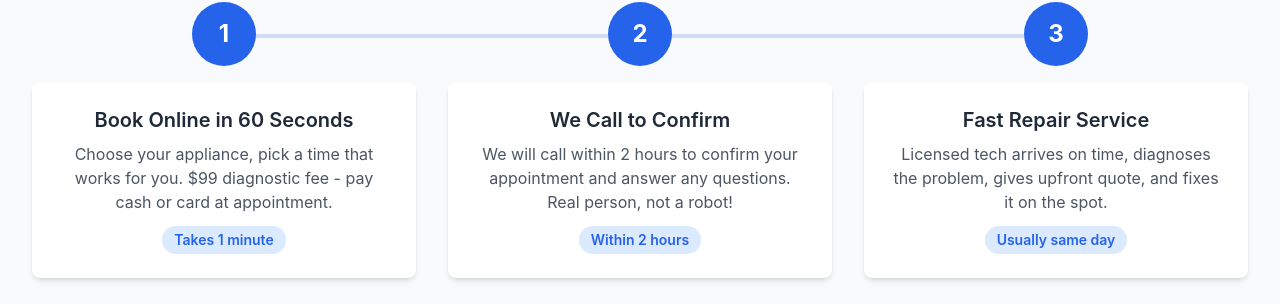
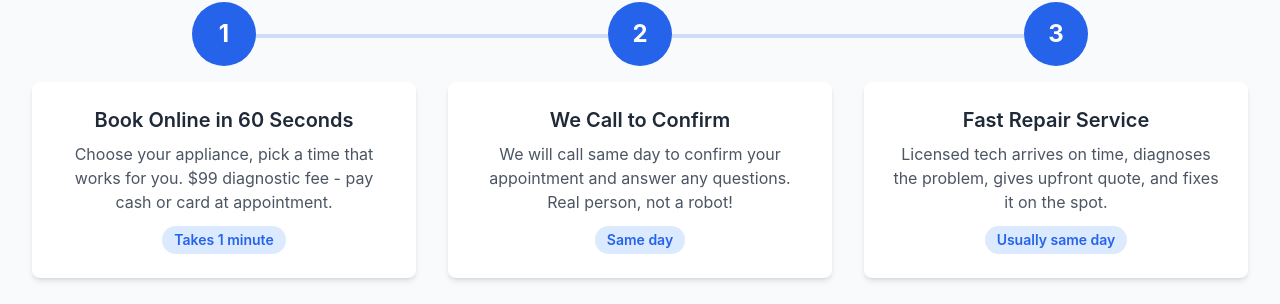
Before and after one commit to DeontaeB/Boro-Appliance, a React (Create React App) app: page / in a window 1280 px wide. Shown: the part 2150-2454 px from the top of the page. Built offline with nearby package versions, Linux system fonts and the light colour scheme; no server answers.

Commit message:
Update call time from 2hr same day

```diff
--- a/src/pages/AdminConfirmationPage.js
+++ b/src/pages/AdminConfirmationPage.js
@@ -170,8 +170,8 @@ const AdminConfirmationPage = ({ onBack }) => {
           </Card>
           <Card className="bg-green-50 border-green-200">
             <div className="text-center">
-              <p className="text-3xl font-bold text-green-600">2 hrs</p>
-              <p className="text-sm text-gray-600">Confirmation Deadline</p>
+              <p className="text-3xl font-bold text-green-600">Same Day</p>
+              <p className="text-sm text-gray-600">Confirmation Goal</p>
             </div>
           </Card>
         </div>
@@ -251,7 +251,7 @@ const AdminConfirmationPage = ({ onBack }) => {
                         ⏰ Action Required
                       </p>
                       <p className="text-xs text-blue-700">
-                        Call customer within 2 hours to confirm appointment. Then
+                        Call customer same day to confirm appointment. Then
                         assign a technician below.
                       </p>
                     </div>
--- a/src/pages/ConfirmationPage.js
+++ b/src/pages/ConfirmationPage.js
@@ -44,7 +44,7 @@ const ConfirmationPage = ({ booking, onBackToHome }) => {
             Booking Confirmed!
           </h1>
           <p className="text-2xl text-blue-600 font-semibold mb-2">
-            We'll call you within 2 hours to confirm.
+            We'll call you today to confirm.
           </p>
           <p className="text-lg text-gray-600">
             Keep your phone handy!
@@ -105,7 +105,7 @@ const ConfirmationPage = ({ booking, onBackToHome }) => {
                 1
               </div>
               <p className="text-base text-gray-800">
-                <strong>We call you within 2 hours</strong> to confirm your appointment
+                <strong>We call you same day</strong> to confirm your appointment
               </p>
             </div>
 
@@ -137,7 +137,7 @@ const ConfirmationPage = ({ booking, onBackToHome }) => {
               <div>
                 <p className="font-semibold text-green-800">Reschedule Request Received</p>
                 <p className="text-sm text-green-700">
-                  We'll call you within 2 hours to reschedule your appointment.
+                  We'll call you same day to reschedule your appointment.
                 </p>
               </div>
             </div>
--- a/src/pages/LandingPage.js
+++ b/src/pages/LandingPage.js
@@ -174,8 +174,8 @@ const LandingPage = ({ onBookNow, onApplianceSelect }) => {
               {
                 step: '2',
                 title: 'We Call to Confirm',
-                description: 'We will call within 2 hours to confirm your appointment and answer any questions. Real person, not a robot!',
-                time: 'Within 2 hours',
+                description: 'We will call same day to confirm your appointment and answer any questions. Real person, not a robot!',
+                time: 'Same day',
               },
               {
                 step: '3',
--- a/src/services/notificationService.js
+++ b/src/services/notificationService.js
@@ -11,7 +11,7 @@ export const sendBookingRequestNotifications = async (booking) => {
   // 1. Send acknowledgment to CUSTOMER
   const customerMessage = `Thanks for booking with Boro Appliance Pros!
 
-We'll call you within 2 hours to confirm your appointment for ${new Date(booking.preferred_date).toLocaleDateString()} at ${booking.preferred_time}.
+We'll call you same day to confirm your appointment for ${new Date(booking.preferred_date).toLocaleDateString()} at ${booking.preferred_time}.
 
 - Boro Appliance Pros
 (615) 555-0123`;
@@ -32,7 +32,7 @@ Date: ${new Date(booking.preferred_date).toLocaleDateString()} at ${booking.pref
 Appliance: ${booking.appliance_type}
 Address: ${booking.street_address}, ${booking.city}
 
-⏰ CALL CUSTOMER WITHIN 2 HOURS TO CONFIRM`;
+⏰ CALL CUSTOMER SAME DAY TO CONFIRM`;
 
   await logNotification({
     booking_id: booking.id,
```
